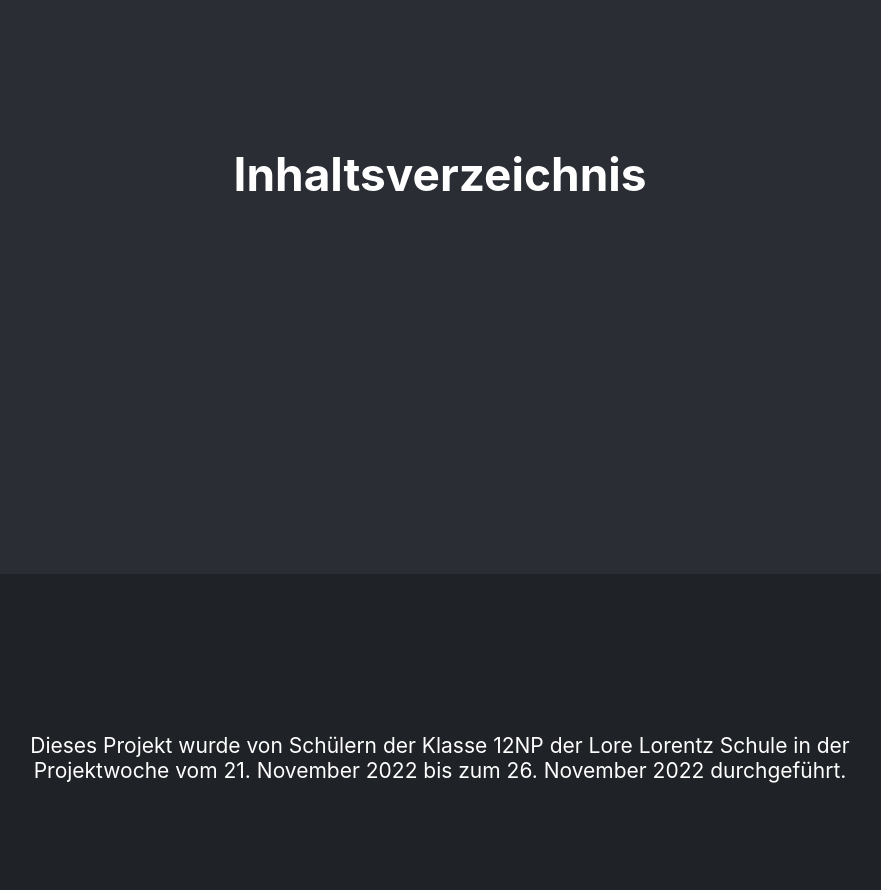
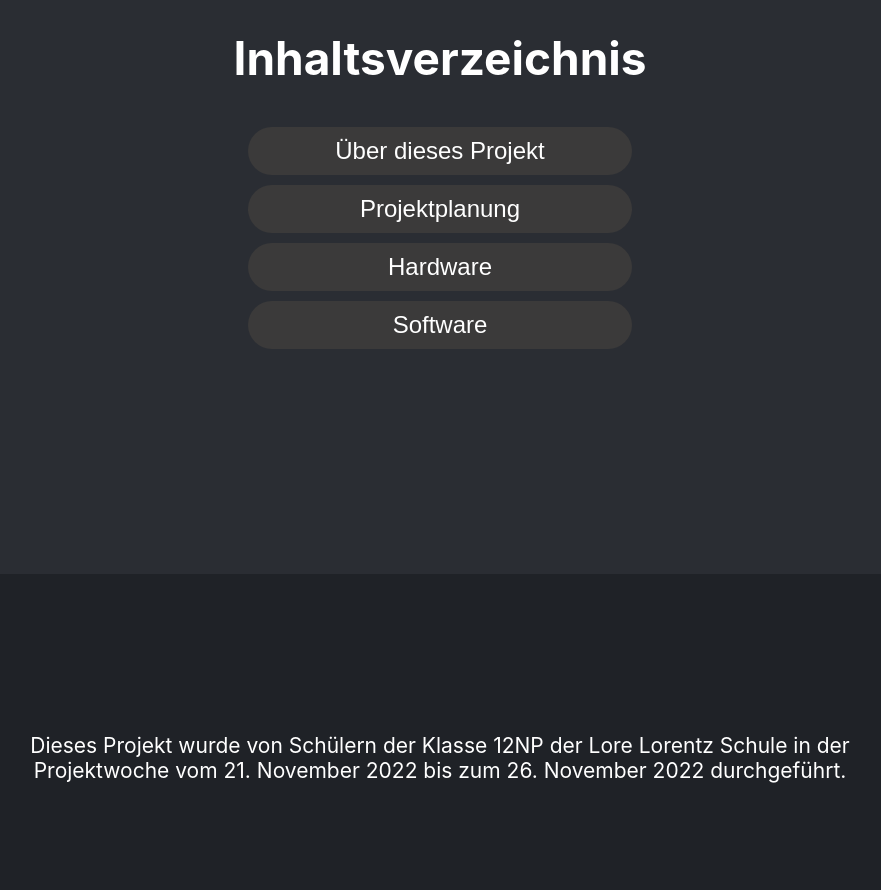
Before and after one commit to Lore-Lorentz-Schule/radio-telescope-2022, a React (Create React App) app: page / in a window 1280 px wide. Shown: the part 1060-1950 px from the top of the page, without its empty margins (200-1081 px from the left). Built offline with nearby package versions, Linux system fonts and the light colour scheme.

Commit message:
:zap: added buttons for "Inhaltsverzeichnis"

```diff
--- a/src/compenents/ContentTable.js
+++ b/src/compenents/ContentTable.js
@@ -6,6 +6,11 @@ function ContentTable() {
       <div className="App">
         <div className="App-header-content">
             <h1>Inhaltsverzeichnis</h1>
+            <button id='about' type='submit' name='about'>Über dieses Projekt</button>
+            <button id='project' type='submit' name='project'>Projektplanung</button>
+            <button id='hardware' type='submit' name='hardware'>Hardware</button>
+            <button id='software' type='submit' name='software'>Software</button>
+
         </div>
       </div>
   );
```
